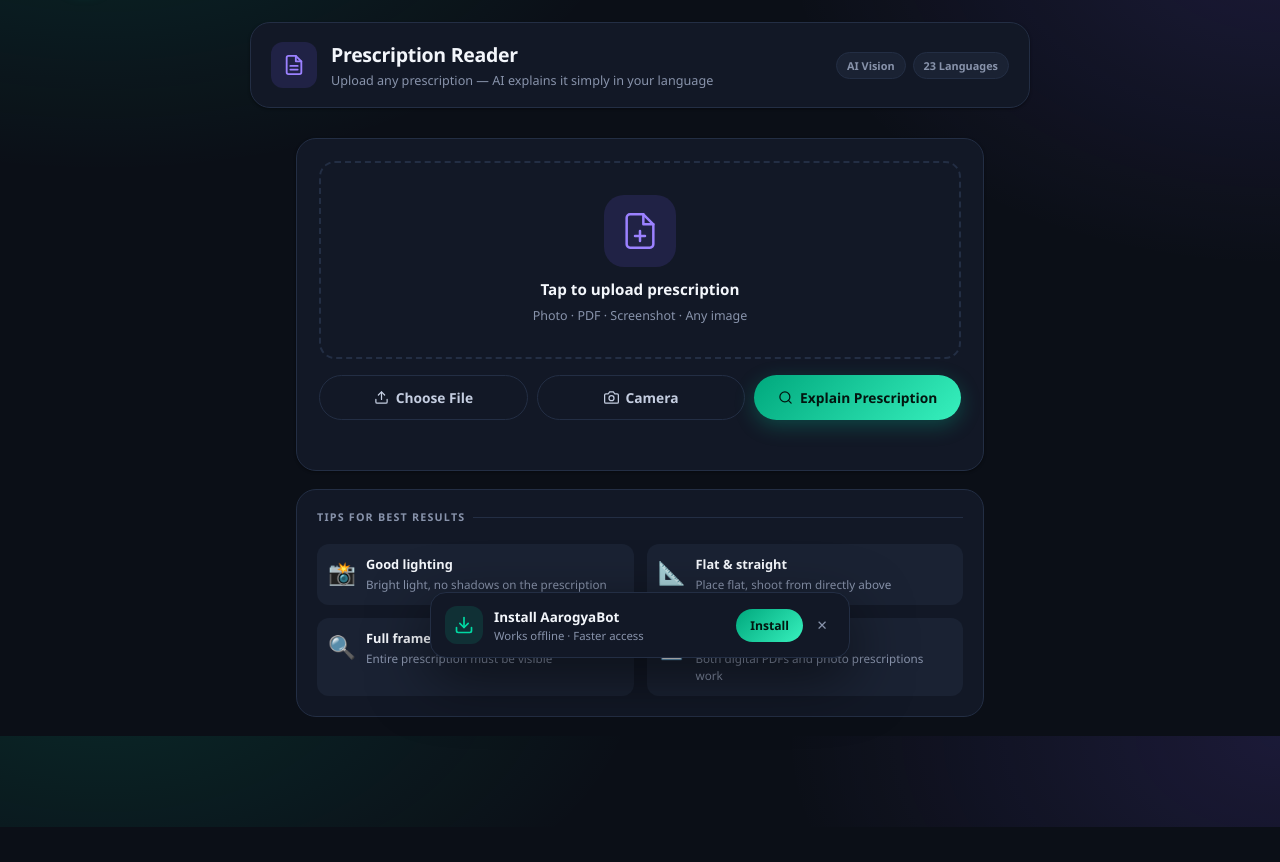
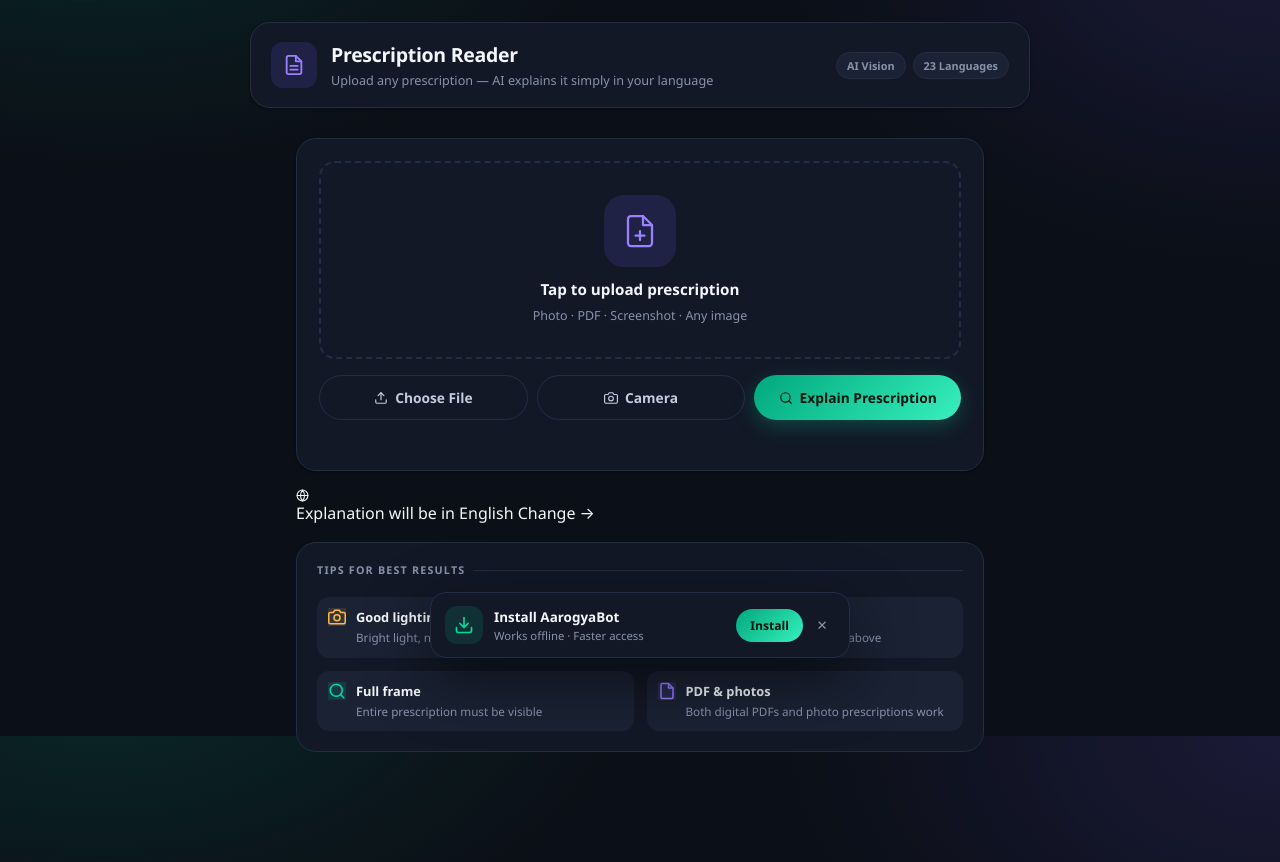
Before and after one commit to Anant-083/Kisan_Mitra, a Flask app: page /prescription in a window 1280 px wide. Shown: the part 64-926 px from the top of the page. Before the commit the page ends 891 px from the top, so only its background shows below. Run offline with Flask 3, Linux system fonts and the light colour scheme; some libraries are stand-ins or nearby versions.

Commit message:
Update prescription.html

```diff
--- a/templates/prescription.html
+++ b/templates/prescription.html
@@ -18,57 +18,62 @@
 </div>
 
 <div class="prx-wrap">
+  <!-- Upload Card -->
   <div class="prx-upload-card anim-up">
     <div class="prx-upload-area" id="uploadArea" onclick="document.getElementById('rxFile').click()">
       <div class="prx-upload-icon" id="uploadIcon">
-        <svg width="40" height="40" viewBox="0 0 24 24" fill="none" stroke="var(--acc-l)" stroke-width="1.5" stroke-linecap="round" stroke-linejoin="round"><path d="M14 2H6a2 2 0 00-2 2v16a2 2 0 002 2h12a2 2 0 002-2V8z"/><polyline points="14 2 14 8 20 8"/><line x1="12" y1="18" x2="12" y2="12"/><line x1="9" y1="15" x2="15" y2="15"/></svg>
+        <svg width="36" height="36" viewBox="0 0 24 24" fill="none" stroke="var(--acc-l)" stroke-width="1.5" stroke-linecap="round" stroke-linejoin="round"><path d="M14 2H6a2 2 0 00-2 2v16a2 2 0 002 2h12a2 2 0 002-2V8z"/><polyline points="14 2 14 8 20 8"/><line x1="12" y1="18" x2="12" y2="12"/><line x1="9" y1="15" x2="15" y2="15"/></svg>
       </div>
       <div class="prx-upload-text" id="uploadText">
         <strong>Tap to upload prescription</strong>
         <span>Photo · PDF · Screenshot · Any image</span>
       </div>
       <canvas id="pdfCanvas" style="display:none;max-width:100%;border-radius:var(--r12);margin-top:14px;pointer-events:none"></canvas>
-      <img id="previewImg" style="display:none;max-width:100%;max-height:260px;border-radius:var(--r12);margin-top:14px;object-fit:contain;pointer-events:none"/>
+      <img id="previewImg" style="display:none;max-width:100%;max-height:240px;border-radius:var(--r12);margin-top:14px;object-fit:contain;pointer-events:none"/>
     </div>
 
-    <!-- File input (no capture — opens file picker) -->
     <input type="file" id="rxFile"
       accept="image/*,image/jpeg,image/png,image/webp,image/heic,image/bmp,image/tiff,application/pdf,.pdf"
       style="display:none" onchange="handleFile(this)"/>
-
-    <!-- Camera input (capture="environment" — opens rear camera on mobile) -->
     <input type="file" id="rxCamera"
-      accept="image/*"
-      capture="environment"
+      accept="image/*" capture="environment"
       style="display:none" onchange="handleFile(this)"/>
 
     <div class="prx-btn-row">
       <button class="btn btn-o" onclick="document.getElementById('rxFile').click()">
-        <svg width="15" height="15" viewBox="0 0 24 24" fill="none" stroke="currentColor" stroke-width="2" stroke-linecap="round" stroke-linejoin="round"><path d="M21 15v4a2 2 0 01-2 2H5a2 2 0 01-2-2v-4"/><polyline points="17 8 12 3 7 8"/><line x1="12" y1="3" x2="12" y2="15"/></svg>
+        <svg width="14" height="14" viewBox="0 0 24 24" fill="none" stroke="currentColor" stroke-width="2" stroke-linecap="round" stroke-linejoin="round"><path d="M21 15v4a2 2 0 01-2 2H5a2 2 0 01-2-2v-4"/><polyline points="17 8 12 3 7 8"/><line x1="12" y1="3" x2="12" y2="15"/></svg>
         Choose File
       </button>
       <button class="btn btn-o" onclick="document.getElementById('rxCamera').click()">
-        <svg width="15" height="15" viewBox="0 0 24 24" fill="none" stroke="currentColor" stroke-width="2" stroke-linecap="round" stroke-linejoin="round"><path d="M23 19a2 2 0 01-2 2H3a2 2 0 01-2-2V8a2 2 0 012-2h4l2-3h6l2 3h4a2 2 0 012 2z"/><circle cx="12" cy="13" r="4"/></svg>
+        <svg width="14" height="14" viewBox="0 0 24 24" fill="none" stroke="currentColor" stroke-width="2" stroke-linecap="round" stroke-linejoin="round"><path d="M23 19a2 2 0 01-2 2H3a2 2 0 01-2-2V8a2 2 0 012-2h4l2-3h6l2 3h4a2 2 0 012 2z"/><circle cx="12" cy="13" r="4"/></svg>
         Camera
       </button>
       <button class="btn btn-g" id="analyzeBtn" onclick="analyzeRx()" disabled>
-        <svg width="15" height="15" viewBox="0 0 24 24" fill="none" stroke="currentColor" stroke-width="2" stroke-linecap="round" stroke-linejoin="round"><circle cx="11" cy="11" r="8"/><line x1="21" y1="21" x2="16.65" y2="16.65"/></svg>
+        <svg width="14" height="14" viewBox="0 0 24 24" fill="none" stroke="currentColor" stroke-width="2" stroke-linecap="round" stroke-linejoin="round"><circle cx="11" cy="11" r="8"/><line x1="21" y1="21" x2="16.65" y2="16.65"/></svg>
         Explain Prescription
       </button>
     </div>
     <div id="fileNote" style="font-size:.72rem;color:var(--t3);text-align:center;margin-top:10px;min-height:18px"></div>
   </div>
 
+  <!-- Lang indicator badge -->
+  <div class="prx-lang-badge anim-up d1" id="prxLangBadge">
+    <svg width="13" height="13" viewBox="0 0 24 24" fill="none" stroke="currentColor" stroke-width="2" stroke-linecap="round" stroke-linejoin="round"><circle cx="12" cy="12" r="10"/><line x1="2" y1="12" x2="22" y2="12"/><path d="M12 2a15.3 15.3 0 010 20M12 2a15.3 15.3 0 000 20"/></svg>
+    <span id="prxLangText">Explanation will be in English</span>
+    <span class="prx-lang-change" onclick="document.querySelector('.lang-select').focus()">Change →</span>
+  </div>
+
+  <!-- Result Card -->
   <div id="rxResult" style="display:none" class="prx-result-card anim-up">
     <div class="prx-result-hd">
-      <div class="pg-hdr-ic ip" style="width:38px;height:38px">
+      <div class="pg-hdr-ic ip" style="width:40px;height:40px;flex-shrink:0">
         <svg width="18" height="18" viewBox="0 0 24 24" fill="none" stroke="currentColor" stroke-width="2" stroke-linecap="round" stroke-linejoin="round"><path d="M22 12h-4l-3 9L9 3l-3 9H2"/></svg>
       </div>
-      <div>
-        <div style="font-size:.9rem;font-weight:800;color:var(--t1)">Prescription Summary</div>
+      <div style="flex:1">
+        <div style="font-size:.92rem;font-weight:800;color:var(--t1)">Prescription Summary</div>
         <div style="font-size:.72rem;color:var(--t3)" id="rxLangNote">AI explanation in simple language</div>
       </div>
-      <button id="rxTtsBtn" class="tts-b" style="margin-left:auto;width:34px;height:34px" onclick="speakRx()" title="Listen">
+      <button id="rxTtsBtn" class="tts-b" style="width:36px;height:36px" onclick="speakRx()" title="Listen">
         <svg width="14" height="14" viewBox="0 0 24 24" fill="none" stroke="currentColor" stroke-width="2" stroke-linecap="round" stroke-linejoin="round"><path d="M11 5L6 9H2v6h4l5 4V5z"/><path d="M19.07 4.93a10 10 0 010 14.14M15.54 8.46a5 5 0 010 7.07"/></svg>
       </button>
       <button class="tts-stop-b" id="rxStopBtn" onclick="stopSpeak()" title="Stop">
@@ -82,13 +87,34 @@
     </div>
   </div>
 
+  <!-- Tips -->
   <div class="prx-tips anim-up d2">
     <div class="sec-ey">Tips for best results</div>
     <div class="prx-tips-grid">
-      <div class="prx-tip"><span>📸</span><div><strong>Good lighting</strong><p>Bright light, no shadows on the prescription</p></div></div>
-      <div class="prx-tip"><span>📐</span><div><strong>Flat &amp; straight</strong><p>Place flat, shoot from directly above</p></div></div>
-      <div class="prx-tip"><span>🔍</span><div><strong>Full frame</strong><p>Entire prescription must be visible</p></div></div>
-      <div class="prx-tip"><span>📄</span><div><strong>PDF &amp; photos</strong><p>Both digital PDFs and photo prescriptions work</p></div></div>
+      <div class="prx-tip">
+        <div class="prx-tip-ic" style="background:var(--am-t);color:var(--am)">
+          <svg width="18" height="18" viewBox="0 0 24 24" fill="none" stroke="currentColor" stroke-width="2" stroke-linecap="round" stroke-linejoin="round"><path d="M23 19a2 2 0 01-2 2H3a2 2 0 01-2-2V8a2 2 0 012-2h4l2-3h6l2 3h4a2 2 0 012 2z"/><circle cx="12" cy="13" r="4"/></svg>
+        </div>
+        <div><strong>Good lighting</strong><p>Bright light, no shadows on the prescription</p></div>
+      </div>
+      <div class="prx-tip">
+        <div class="prx-tip-ic" style="background:var(--bl-t);color:var(--bl)">
+          <svg width="18" height="18" viewBox="0 0 24 24" fill="none" stroke="currentColor" stroke-width="2" stroke-linecap="round" stroke-linejoin="round"><polyline points="9 11 12 14 22 4"/><path d="M21 12v7a2 2 0 01-2 2H5a2 2 0 01-2-2V5a2 2 0 012-2h11"/></svg>
+        </div>
+        <div><strong>Flat &amp; straight</strong><p>Place flat, shoot from directly above</p></div>
+      </div>
+      <div class="prx-tip">
+        <div class="prx-tip-ic" style="background:var(--pri-t);color:var(--pri)">
+          <svg width="18" height="18" viewBox="0 0 24 24" fill="none" stroke="currentColor" stroke-width="2" stroke-linecap="round" stroke-linejoin="round"><circle cx="11" cy="11" r="8"/><line x1="21" y1="21" x2="16.65" y2="16.65"/></svg>
+        </div>
+        <div><strong>Full frame</strong><p>Entire prescription must be visible</p></div>
+      </div>
+      <div class="prx-tip">
+        <div class="prx-tip-ic" style="background:var(--acc-t);color:var(--acc-l)">
+          <svg width="18" height="18" viewBox="0 0 24 24" fill="none" stroke="currentColor" stroke-width="2" stroke-linecap="round" stroke-linejoin="round"><path d="M14 2H6a2 2 0 00-2 2v16a2 2 0 002 2h12a2 2 0 002-2V8z"/><polyline points="14 2 14 8 20 8"/></svg>
+        </div>
+        <div><strong>PDF &amp; photos</strong><p>Both digital PDFs and photo prescriptions work</p></div>
+      </div>
     </div>
   </div>
 </div>
@@ -96,27 +122,40 @@
 {% block scripts %}
 <script src="https://cdnjs.cloudflare.com/ajax/libs/pdf.js/3.11.174/pdf.min.js"></script>
 <script>
-let rxBase64=null,rxMime='image/jpeg',rxFullText='';
+let rxBase64=null, rxMime='image/jpeg', rxFullText='';
 
 if(typeof pdfjsLib!=='undefined'){
   pdfjsLib.GlobalWorkerOptions.workerSrc='https://cdnjs.cloudflare.com/ajax/libs/pdf.js/3.11.174/pdf.worker.min.js';
 }
 
+// Update lang badge whenever lang changes
+function updatePrxLangBadge(){
+  const langNames={en:'English',hi:'Hindi',bn:'Bengali',ta:'Tamil',te:'Telugu',mr:'Marathi',
+    gu:'Gujarati',kn:'Kannada',ml:'Malayalam',pa:'Punjabi',or:'Odia',as:'Assamese',
+    ur:'Urdu',ne:'Nepali',sa:'Sanskrit',kok:'Konkani',doi:'Dogri',mni:'Manipuri',
+    sat:'Santali',mai:'Maithili',bho:'Bhojpuri',ks:'Kashmiri',sd:'Sindhi'};
+  const name = langNames[currentLang] || currentLang.toUpperCase();
+  const el = document.getElementById('prxLangText');
+  if(el) el.textContent = `Explanation will be in ${name}`;
+}
+// Hook into language changes
+const _origApplyLang = window.applyLang;
+document.addEventListener('DOMContentLoaded', ()=>{
+  updatePrxLangBadge();
+  document.querySelectorAll('.lang-select').forEach(s=>{
+    s.addEventListener('change', ()=> setTimeout(updatePrxLangBadge, 50));
+  });
+});
+
 function handleFile(input){
   const file=input.files[0];
   if(!file)return;
-  // Reset state
-  rxBase64=null;rxFullText='';
+  rxBase64=null; rxFullText='';
   document.getElementById('fileNote').textContent=`Processing: ${file.name}`;
   document.getElementById('analyzeBtn').disabled=true;
   document.getElementById('rxResult').style.display='none';
-
   const isPdf=file.type==='application/pdf'||file.name.toLowerCase().endsWith('.pdf');
-  if(isPdf){
-    handlePdf(file);
-  } else {
-    handleImage(file);
-  }
+  if(isPdf){ handlePdf(file); } else { handleImage(file); }
 }
 
 function handleImage(file){
@@ -162,31 +201,34 @@ function handlePdf(file){
       document.getElementById('analyzeBtn').disabled=false;
       document.getElementById('fileNote').textContent=`PDF ready — showing page 1 of ${pdf.numPages}`;
     }catch(err){
-      document.getElementById('fileNote').textContent='Could not render PDF. Try uploading a photo of the prescription instead.';
+      document.getElementById('fileNote').textContent='Could not render PDF. Try uploading a photo instead.';
     }
   };
-  reader.onerror=()=>{document.getElementById('fileNote').textContent='Could not read PDF. Try a photo instead.';};
+  reader.onerror=()=>{ document.getElementById('fileNote').textContent='Could not read PDF. Try a photo instead.'; };
   reader.readAsArrayBuffer(file);
 }
 
 async function analyzeRx(){
-  if(!rxBase64){document.getElementById('fileNote').textContent='Please select a file first.';return;}
+  if(!rxBase64){ document.getElementById('fileNote').textContent='Please select a file first.'; return; }
   const btn=document.getElementById('analyzeBtn');
   btn.disabled=true;
-  btn.innerHTML='<div class="spinner" style="width:16px;height:16px;border-width:2px;margin-right:6px"></div> Analyzing…';
+  btn.innerHTML='<div class="spinner" style="width:15px;height:15px;border-width:2px;margin-right:6px"></div> Analyzing…';
   document.getElementById('rxResult').style.display='none';
 
   const lang=typeof currentLang!=='undefined'?currentLang:'en';
-  const langNames={en:'English',hi:'Hindi',bn:'Bengali',ta:'Tamil',te:'Telugu',mr:'Marathi',gu:'Gujarati',kn:'Kannada',ml:'Malayalam',pa:'Punjabi',or:'Odia',as:'Assamese',ur:'Urdu',ne:'Nepali'};
+  const langNames={en:'English',hi:'Hindi',bn:'Bengali',ta:'Tamil',te:'Telugu',mr:'Marathi',
+    gu:'Gujarati',kn:'Kannada',ml:'Malayalam',pa:'Punjabi',or:'Odia',as:'Assamese',
+    ur:'Urdu',ne:'Nepali',sa:'Sanskrit',kok:'Konkani',doi:'Dogri',mni:'Manipuri',
+    sat:'Santali',mai:'Maithili',bho:'Bhojpuri',ks:'Kashmiri',sd:'Sindhi'};
   const langName=langNames[lang]||lang.toUpperCase();
 
   try{
     const r=await fetch('/api/prescription',{
       method:'POST',
       headers:{'Content-Type':'application/json'},
-      body:JSON.stringify({image:rxBase64,mime:rxMime,lang})
+      body:JSON.stringify({image:rxBase64, mime:rxMime, lang})
     });
-    if(!r.ok){throw new Error(`Server error: ${r.status}`);}
+    if(!r.ok){ throw new Error(`Server error: ${r.status}`); }
     const d=await r.json();
     if(d.error){
       document.getElementById('fileNote').textContent='Error: '+d.error+'. Please try a clearer photo.';
@@ -196,20 +238,19 @@ async function analyzeRx(){
     document.getElementById('rxSummaryText').innerHTML=mdToHtml(d.summary);
     document.getElementById('rxLangNote').textContent=`Explanation in ${langName}`;
     document.getElementById('rxResult').style.display='block';
-    setTimeout(()=>document.getElementById('rxResult').scrollIntoView({behavior:'smooth',block:'start'}),100);
+    setTimeout(()=>document.getElementById('rxResult').scrollIntoView({behavior:'smooth',block:'start'}),150);
   }catch(e){
     document.getElementById('fileNote').textContent='Connection error: '+e.message+'. Please try again.';
   }finally{
     btn.disabled=false;
-    btn.innerHTML='<svg width="15" height="15" viewBox="0 0 24 24" fill="none" stroke="currentColor" stroke-width="2" stroke-linecap="round" stroke-linejoin="round"><circle cx="11" cy="11" r="8"/><line x1="21" y1="21" x2="16.65" y2="16.65"/></svg> Explain Prescription';
+    btn.innerHTML='<svg width="14" height="14" viewBox="0 0 24 24" fill="none" stroke="currentColor" stroke-width="2" stroke-linecap="round" stroke-linejoin="round"><circle cx="11" cy="11" r="8"/><line x1="21" y1="21" x2="16.65" y2="16.65"/></svg> Explain Prescription';
   }
 }
 
 function speakRx(){
-  const btn=document.getElementById('rxTtsBtn');
   if(!rxFullText)return;
   const lang=typeof currentLang!=='undefined'?currentLang:'en';
-  speak(encodeURIComponent(rxFullText),lang,1,btn);
+  speak(encodeURIComponent(rxFullText),lang,1,document.getElementById('rxTtsBtn'));
 }
 </script>
 {% endblock %}
```
